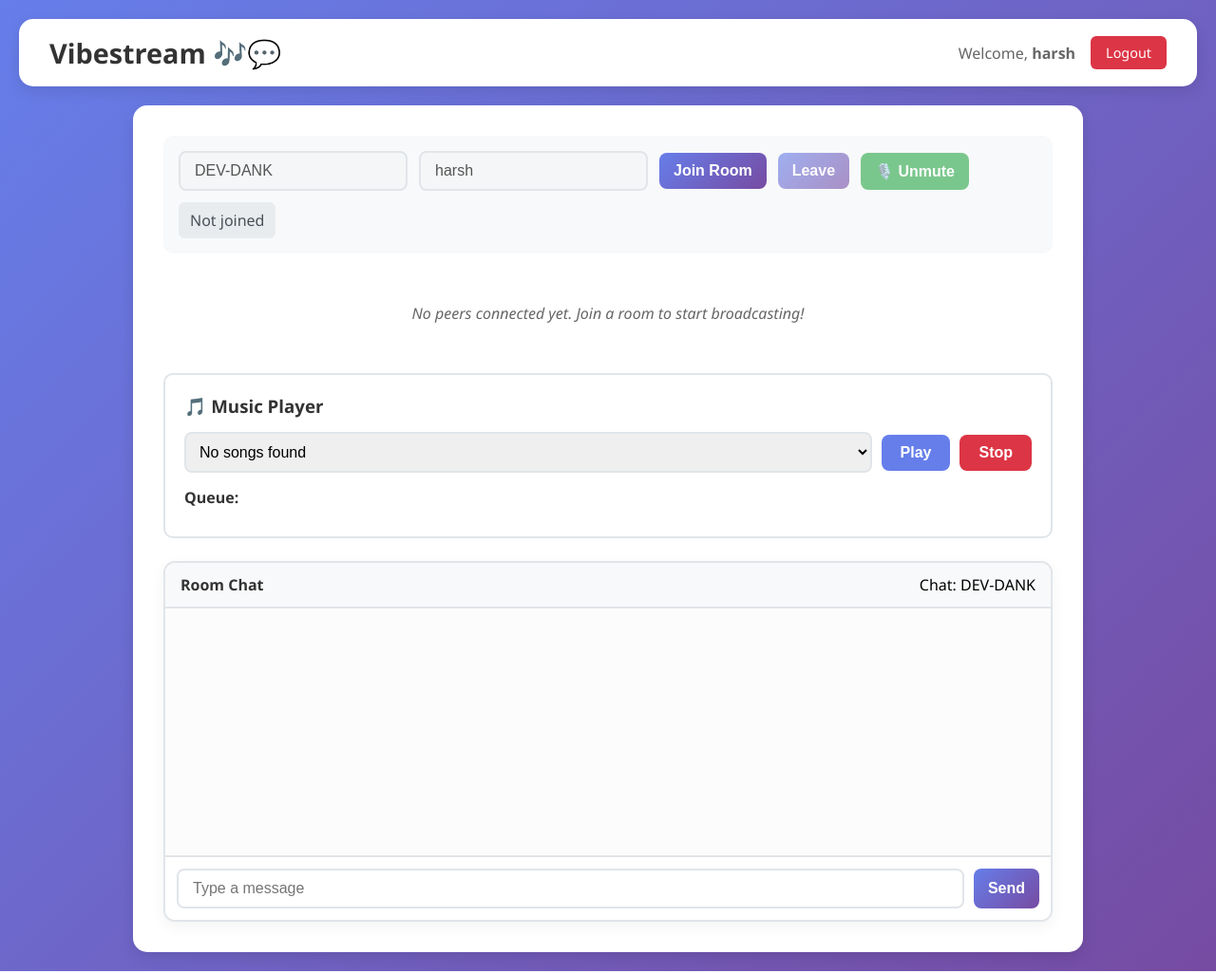
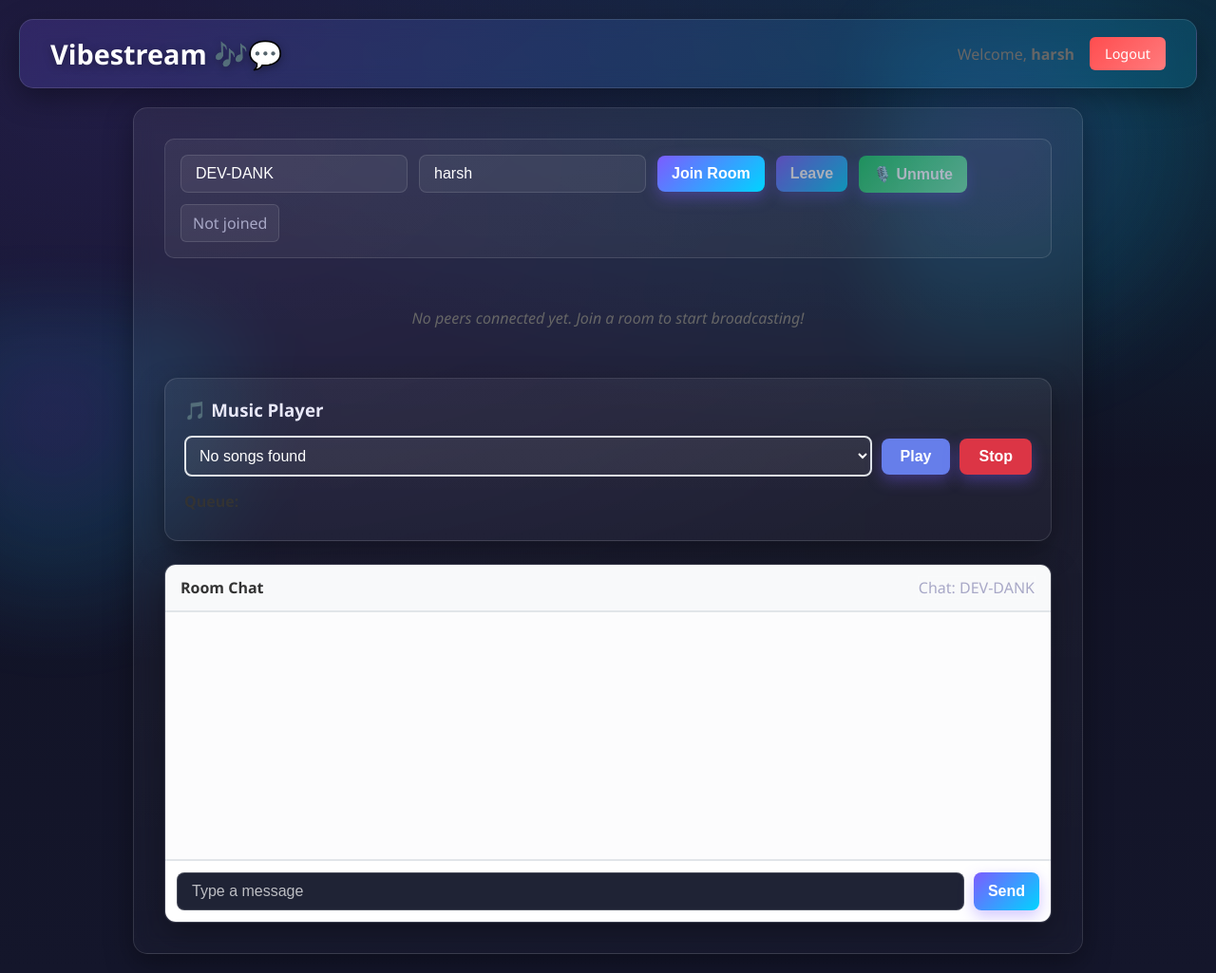
Before and after one commit to harsh-u/broadcast, a Flask app: page / in a window 1280 px wide. Shown: the whole page at 95% size. Run offline with Flask 3, Linux system fonts and the light colour scheme; a user stored in the database is signed in; data that the repository does not hold is empty; some libraries are stand-ins or nearby versions.

Commit message:
added new UI

```diff
--- a/templates/broadcast.html
+++ b/templates/broadcast.html
@@ -278,6 +278,173 @@
       text-align: left;
     }
   </style>
+
+<!-- Enhanced Gen-Z UI Theme -->
+<style>
+  :root {
+    --bg1: #0f1020;
+    --bg2: #14162b;
+    --glass: rgba(255,255,255,0.08);
+    --glass-border: rgba(255,255,255,0.12);
+    --text: #e7e7f7;
+    --muted: #a8a8c7;
+    --primary1: #7c5cff;
+    --primary2: #00d4ff;
+    --accent: #ff6ec7;
+    --success: #18c964;
+    --danger: #ff4d4f;
+    --shadow: 0 10px 30px rgba(0,0,0,0.35);
+  }
+
+  body {
+    background: radial-gradient(1200px 600px at 10% 10%, rgba(124,92,255,0.16), transparent),
+                radial-gradient(1000px 500px at 90% 0%, rgba(0,212,255,0.15), transparent),
+                linear-gradient(180deg, var(--bg1), var(--bg2));
+    color: var(--text);
+  }
+
+  .header {
+    background: linear-gradient(140deg, rgba(124,92,255,0.2), rgba(0,212,255,0.15));
+    border: 1px solid var(--glass-border);
+    backdrop-filter: blur(10px);
+    box-shadow: var(--shadow);
+  }
+
+  .main-container {
+    background: linear-gradient(180deg, rgba(255,255,255,0.06), rgba(255,255,255,0.02));
+    border: 1px solid var(--glass-border);
+    backdrop-filter: blur(10px);
+    box-shadow: var(--shadow);
+  }
+
+  .controls {
+    background: linear-gradient(140deg, rgba(255,255,255,0.06), rgba(255,255,255,0.03));
+    border: 1px solid var(--glass-border);
+  }
+
+  input, select {
+    background: rgba(255,255,255,0.06);
+    color: var(--text);
+    border: 1px solid var(--glass-border);
+  }
+  input::placeholder { color: var(--muted); }
+  select option { color: #111; }
+
+  button {
+    background: linear-gradient(135deg, var(--primary1), var(--primary2));
+    border: none;
+    color: white;
+    box-shadow: 0 6px 16px rgba(124,92,255,0.35);
+    transform: translateY(0);
+    transition: transform .15s ease, box-shadow .2s ease, filter .2s ease;
+  }
+  button:hover:not(:disabled) {
+    transform: translateY(-2px);
+    filter: brightness(1.05);
+    box-shadow: 0 10px 24px rgba(124,92,255,0.45);
+  }
+  .logout-btn { background: linear-gradient(135deg, var(--danger), #ff7b7d) !important; }
+  .mute-btn { background: linear-gradient(135deg, var(--success), #72e6a8) !important; }
+
+  /* Tiles */
+  .tile {
+    background: rgba(255,255,255,0.04);
+    border: 1px solid var(--glass-border) !important;
+    box-shadow: var(--shadow);
+  }
+
+  /* Chat */
+  .chat-container {
+    background: linear-gradient(180deg, rgba(255,255,255,0.05), rgba(255,255,255,0.02));
+    border: 1px solid var(--glass-border);
+    box-shadow: var(--shadow);
+  }
+  .msg-bubble {
+    box-shadow: 0 4px 12px rgba(0,0,0,0.25);
+  }
+  .msg-own .msg-bubble {
+    background: linear-gradient(135deg, var(--primary1), var(--accent));
+  }
+
+  /* Music Player override (remove inline look) */
+  #musicPlayer {
+    background: linear-gradient(180deg, rgba(255,255,255,0.05), rgba(255,255,255,0.02)) !important;
+    border: 1px solid var(--glass-border) !important;
+    border-radius: 14px !important;
+    box-shadow: var(--shadow) !important;
+  }
+  #musicPlayer h3 { color: var(--text) !important; }
+  #currentSongInfo { background: rgba(255,255,255,0.05) !important; border: 1px solid var(--glass-border) !important; }
+
+  /* Status badges */
+  #status, #chatStatus, #musicStatus {
+    color: var(--muted);
+    background: rgba(255,255,255,0.06);
+    border: 1px solid var(--glass-border);
+  }
+
+  /* Floating gradient orbs */
+  .orb {
+    position: fixed; inset: auto auto 10% -5%; width: 380px; height: 380px; pointer-events: none;
+    background: radial-gradient(circle at 30% 30%, rgba(124,92,255,0.25), rgba(0,212,255,0.18), transparent 65%);
+    filter: blur(40px);
+    opacity: .55; z-index: 0; animation: float 10s ease-in-out infinite alternate;
+  }
+  .orb.orb-right { inset: 5% -5% auto auto; width: 420px; height: 420px; animation-duration: 12s; }
+
+  @keyframes float { to { transform: translateY(-18px) translateX(10px); opacity: .7; } }
+
+  /* Keep content above background orbs */
+  .header, .main-container { position: relative; z-index: 1; }
+</style>
+
+<!-- Visibility fixes: Header title and chat input -->
+<style>
+  /* Make the app title clearly visible */
+  .header h1 {
+    background: none !important;
+    color: #ffffff !important;
+    text-shadow: 0 2px 10px rgba(0,0,0,0.35);
+  }
+
+  /* Strong contrast for chat input typing text */
+  #chatInput {
+    background: #1f2335 !important; /* deep contrast */
+    color: #ffffff !important;      /* bright text */
+    border: 1px solid rgba(255,255,255,0.18) !important;
+  }
+  #chatInput::placeholder { color: rgba(255,255,255,0.7) !important; }
+
+  /* Ensure all inputs remain readable */
+  input, select, textarea {
+    color: #ffffff !important;
+  }
+</style>
+
+<!-- High-contrast Now Playing section -->
+<style>
+  #currentSongInfo {
+    background: #161a2b !important;               /* darker panel for contrast */
+    border: 1px solid rgba(255,255,255,0.18) !important;
+  }
+  #currentSongInfo h4 {
+    color: #ffffff !important;                    /* bright label */
+    text-shadow: 0 2px 10px rgba(0,0,0,0.35);
+  }
+  #currentSongName {
+    color: #ffffff !important;                    /* bright song name */
+    font-weight: 700 !important;
+    letter-spacing: .2px;
+    text-shadow: 0 3px 12px rgba(0,0,0,0.35);
+  }
+  #currentSongUser {
+    color: rgba(255,255,255,0.8) !important;      /* readable subtitle */
+  }
+</style>
+
+<div class="orb"></div>
+<div class="orb orb-right"></div>
+
 </head>
 <body>
   <div class="header">
```
